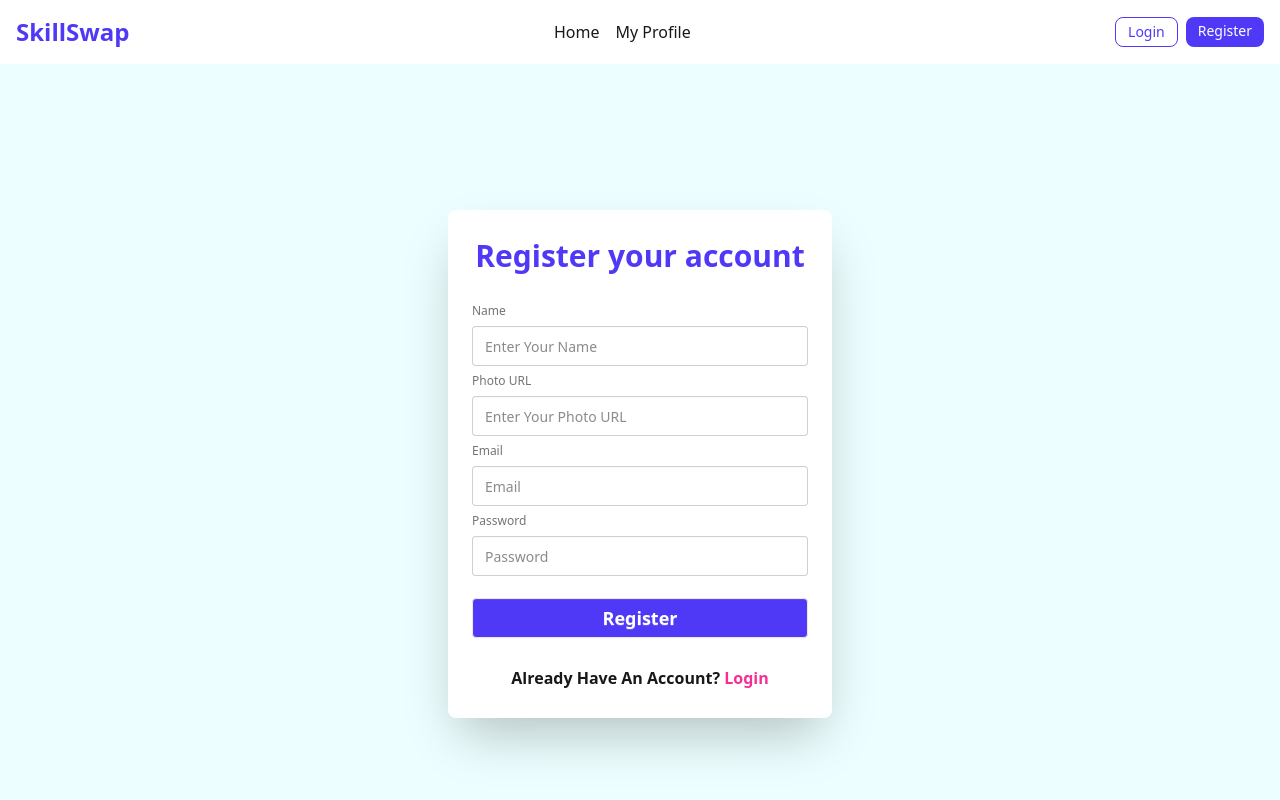
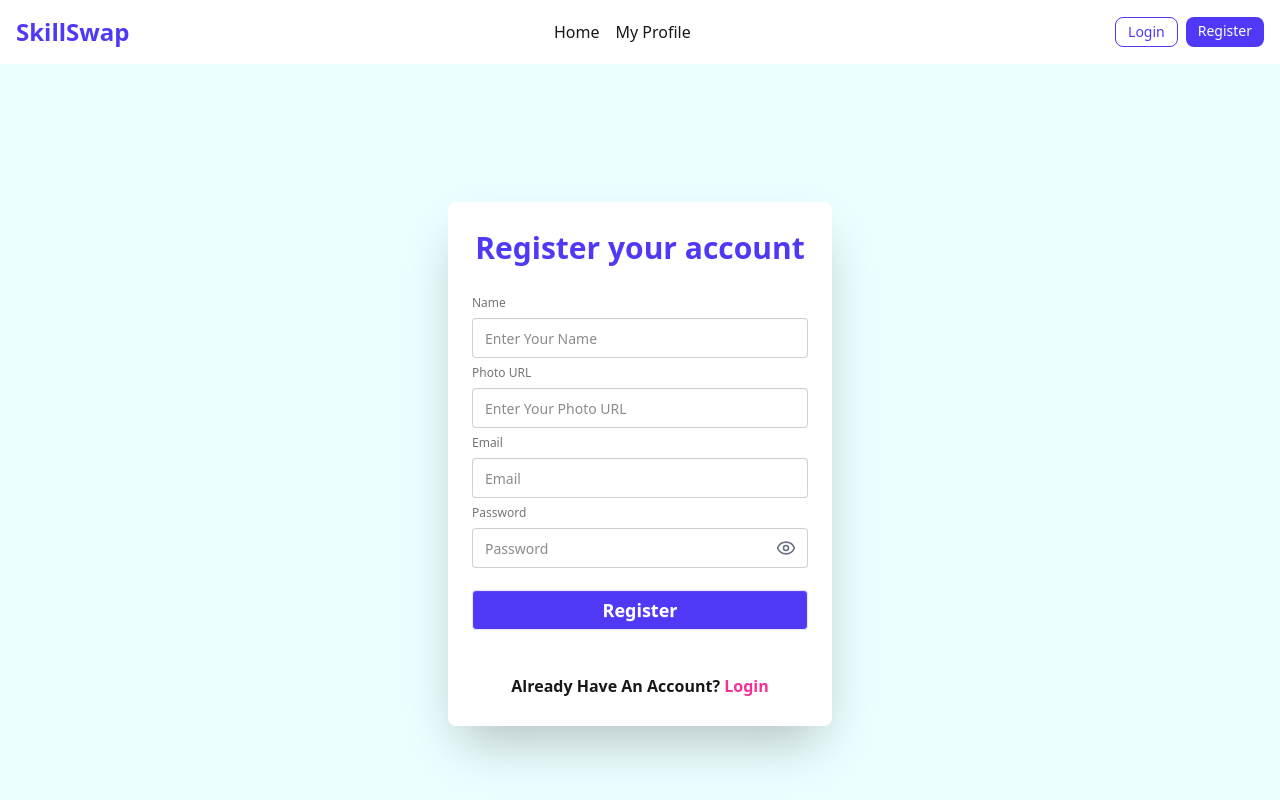
Before and after one commit to nayeem-94/SkillSwap-A-Local-Skill-Exchange-Platform, a React (Vite) app: page /register in a window 1280 px wide. Shown: the top 800 px of the page. Built offline with nearby package versions, Linux system fonts and the light colour scheme; no server answers.

Commit message:
added the pass hide unhide section:

```diff
--- a/src/components/acess setup/Login.jsx
+++ b/src/components/acess setup/Login.jsx
@@ -2,15 +2,17 @@ import React, { useContext, useState } from "react";
 import { Link, NavLink, useLocation, useNavigate } from "react-router";
 import { AuthContext } from "../../Provider/AuthProvider";
 import { toast } from "react-toastify";
+import { Eye, EyeOff } from "lucide-react";
+
 
 const Login = () => {
     const [error, setError] = useState("");
     const { signIn, setLoading } = useContext(AuthContext);
+    const [showPassword, setShowPassword] = useState(false);
 
     const navigate = useNavigate();
     const location = useLocation();
 
-    const notify = () => toast("You are Logged in!");
 
     const from = location.state?.from?.pathname || "/";
 
@@ -30,7 +32,7 @@ const Login = () => {
                 navigate(from, { replace: true });
             })
             .catch((error) => {
-                console.error(error);
+                // console.error(error);
                 setError(error.message);
             });
     };
@@ -52,13 +54,21 @@ const Login = () => {
                     />
 
                     <label className="label">Password</label>
-                    <input
-                        name="password"
-                        type="password"
-                        className="input w-full"
-                        placeholder="Password"
-                        required
-                    />
+                    <div className="relative">
+                        <input
+                            name="password"
+                            type={showPassword ? "text" : "password"}
+                            className="input w-full pr-10"
+                            placeholder="Password"
+                            required
+                        />
+                        <div
+                            className="absolute top-1/2 right-3 -translate-y-1/2 cursor-pointer text-gray-500"
+                            onClick={() => setShowPassword(!showPassword)}
+                        >
+                            {showPassword ? <EyeOff size={20} /> : <Eye size={20} />}
+                        </div>
+                    </div>
 
 
 
--- a/src/components/acess setup/Register.jsx
+++ b/src/components/acess setup/Register.jsx
@@ -1,14 +1,15 @@
 import React, { useContext, useState } from 'react';
 import { Link, useNavigate } from "react-router";
 import { AuthContext } from '../../Provider/AuthProvider';
-import { updateProfile } from "firebase/auth"; // import this
+import { updateProfile } from "firebase/auth";
 import { toast } from 'react-toastify';
-
+import { Eye, EyeOff } from "lucide-react"; // 👈 import icons
 
 const Register = () => {
     const { createUser } = useContext(AuthContext);
     const [nameError, setNameError] = useState("");
     const [passwordError, setPasswordError] = useState("");
+    const [showPassword, setShowPassword] = useState(false); // 👈 password toggle state
     const navigate = useNavigate();
 
     const handleRegister = (e) => {
@@ -46,7 +47,7 @@ const Register = () => {
         createUser(email, password)
             .then((result) => {
                 const createdUser = result.user;
-                toast.success("Successfully account are created!");
+                toast.success("Successfully account created!");
                 // ✅ Update displayName and photoURL
                 updateProfile(createdUser, {
                     displayName: name,
@@ -62,8 +63,7 @@ const Register = () => {
 
             })
             .catch((error) => {
-                const errorMessage = error.message;
-                alert(errorMessage);
+                toast.error(error.message);
             });
     }
 
@@ -85,7 +85,21 @@ const Register = () => {
                         <input name="email" type="email" className="input w-full" placeholder="Email" required />
 
                         <label className="label">Password</label>
-                        <input name="password" type="password" className="input w-full" placeholder="Password" required />
+                        <div className="relative">
+                            <input
+                                name="password"
+                                type={showPassword ? "text" : "password"}
+                                className="input w-full pr-10"
+                                placeholder="Password"
+                                required
+                            />
+                            <div
+                                className="absolute top-1/2 right-3 -translate-y-1/2 cursor-pointer text-gray-500"
+                                onClick={() => setShowPassword(!showPassword)}
+                            >
+                                {showPassword ? <EyeOff size={20} /> : <Eye size={20} />}
+                            </div>
+                        </div>
 
                         {nameError && <p className="text-red-400 text-xs">{nameError}</p>}
                         {passwordError && <p className="text-red-400 text-xs">{passwordError}</p>}
@@ -96,7 +110,7 @@ const Register = () => {
                     </fieldset>
                 </form>
 
-                <p className="font-semibold text-center">
+                <p className="font-semibold text-center mt-4">
                     Already Have An Account?{" "}
                     <Link className="text-secondary link link-hover" to="/login">
                         Login
```
